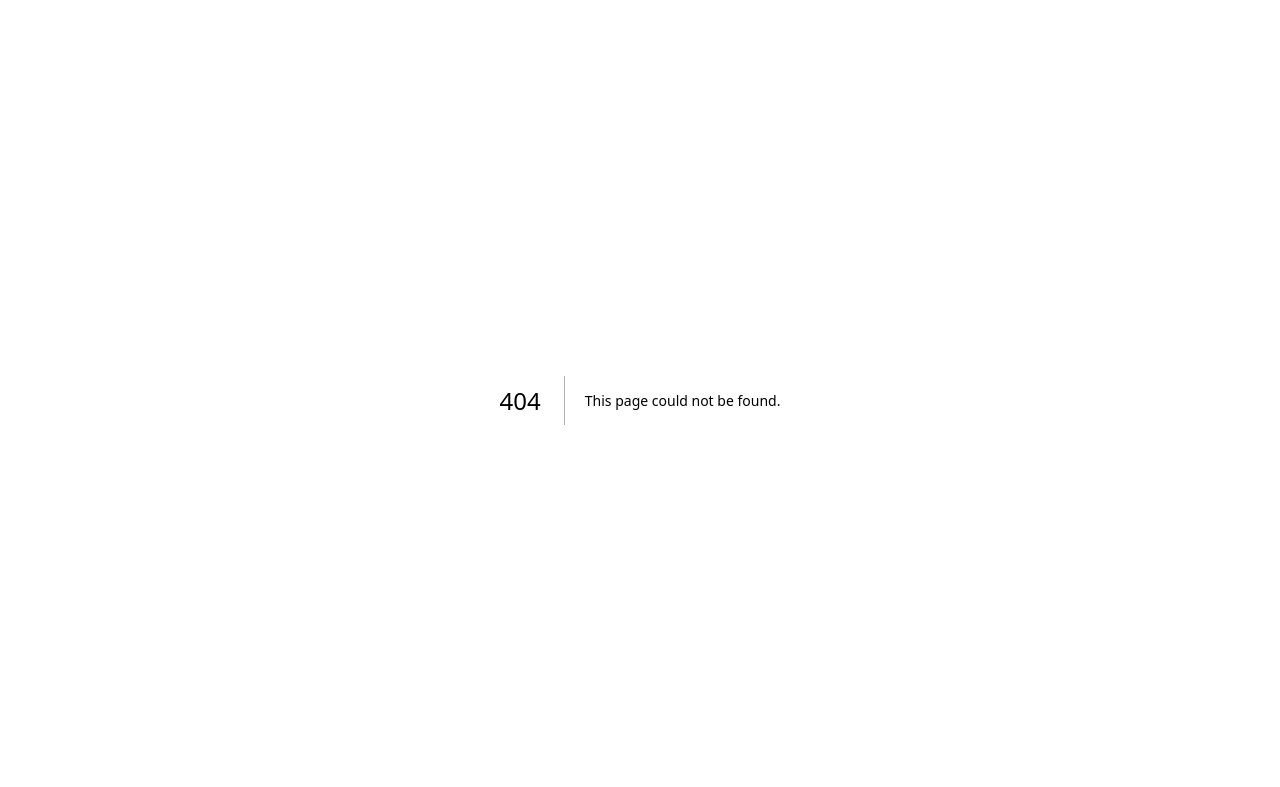
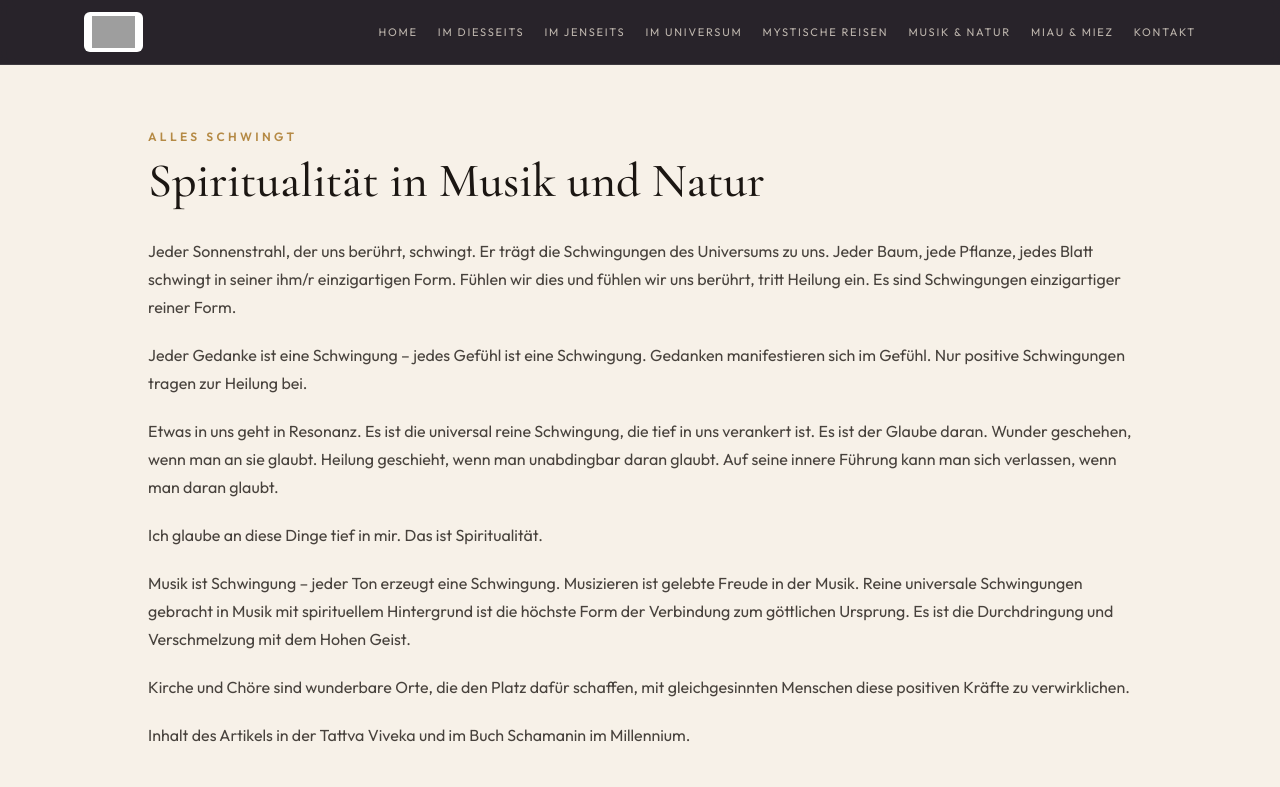
Before and after one commit to cophi-dev/tastentalente-spiritparadise, a Next.js app: page /spiritparadise/schwingung in a window 1280 px wide. Before the commit this address had no page. Shown: the top 787 px of the page. Built offline with nearby package versions, Linux system fonts and the light colour scheme; grey boxes are pictures that could not be loaded.

Commit message:
Add Universum, Reisen, and Schwingung pages

```diff
--- /dev/null
+++ b/src/app/spiritparadise/reisen/page.tsx
@@ -0,0 +1,26 @@
+import type { Metadata } from "next";
+import { Gallery } from "@/components/Gallery";
+import { galleries } from "@/data/galleries";
+
+export const metadata: Metadata = { title: "Mystische Reisen" };
+
+export default function ReisenPage() {
+  return (
+    <main className="mx-auto max-w-6xl px-5 py-16">
+      <p className="section-kicker">Mystische Reisen</p>
+      <h1 className="mt-3 font-serif text-5xl">Osterinsel Januar 2026</h1>
+      <p className="mt-4 max-w-3xl text-ink/70">
+        Länder und Kontinente in ihren Energien zu erspüren, ist einzigartig. Impressionen zwischen den Welten.
+      </p>
+      <div className="mt-10">
+        <Gallery images={galleries.osterinsel} alt="Osterinsel Januar 2026" />
+      </div>
+      <h2 className="mt-16 font-serif text-4xl">
+        Sept. 2025 Meteora u. Balkan · Sept. 2019 Tibet · magische Eiswelten Island März 2020 · Finnland Jan. 2018
+      </h2>
+      <div className="mt-8">
+        <Gallery images={galleries["andere-reisen"]} alt="Weitere Reisen" />
+      </div>
+    </main>
+  );
+}
--- /dev/null
+++ b/src/app/spiritparadise/schwingung/page.tsx
@@ -0,0 +1,50 @@
+import type { Metadata } from "next";
+import Link from "next/link";
+import { Gallery } from "@/components/Gallery";
+import { galleries } from "@/data/galleries";
+
+export const metadata: Metadata = { title: "Spiritualität in Musik und Natur" };
+
+export default function SchwingungPage() {
+  return (
+    <main className="mx-auto max-w-5xl px-5 py-16">
+      <p className="section-kicker">Alles schwingt</p>
+      <h1 className="mt-3 font-serif text-5xl">Spiritualität in Musik und Natur</h1>
+      <div className="prose-site mt-8 space-y-5">
+        <p>
+          Jeder Sonnenstrahl, der uns berührt, schwingt. Er trägt die Schwingungen des Universums zu uns. Jeder Baum,
+          jede Pflanze, jedes Blatt schwingt in seiner ihm/r einzigartigen Form. Fühlen wir dies und fühlen wir uns
+          berührt, tritt Heilung ein. Es sind Schwingungen einzigartiger reiner Form.
+        </p>
+        <p>
+          Jeder Gedanke ist eine Schwingung – jedes Gefühl ist eine Schwingung. Gedanken manifestieren sich im Gefühl.
+          Nur positive Schwingungen tragen zur Heilung bei.
+        </p>
+        <p>
+          Etwas in uns geht in Resonanz. Es ist die universal reine Schwingung, die tief in uns verankert ist. Es ist
+          der Glaube daran. Wunder geschehen, wenn man an sie glaubt. Heilung geschieht, wenn man unabdingbar daran
+          glaubt. Auf seine innere Führung kann man sich verlassen, wenn man daran glaubt.
+        </p>
+        <p>Ich glaube an diese Dinge tief in mir. Das ist Spiritualität.</p>
+        <p>
+          Musik ist Schwingung – jeder Ton erzeugt eine Schwingung. Musizieren ist gelebte Freude in der Musik. Reine
+          universale Schwingungen gebracht in Musik mit spirituellem Hintergrund ist die höchste Form der Verbindung
+          zum göttlichen Ursprung. Es ist die Durchdringung und Verschmelzung mit dem Hohen Geist.
+        </p>
+        <p>
+          Kirche und Chöre sind wunderbare Orte, die den Platz dafür schaffen, mit gleichgesinnten Menschen diese
+          positiven Kräfte zu verwirklichen.
+        </p>
+        <p>
+          Inhalt des Artikels in der Tattva Viveka und im Buch Schamanin im Millennium.
+        </p>
+      </div>
+      <div className="mt-10">
+        <Gallery images={galleries.schwingt} alt="Alles schwingt" />
+      </div>
+      <Link href="/spiritparadise" className="btn-gold mt-8">
+        Zu den Publikationen
+      </Link>
+    </main>
+  );
+}
--- /dev/null
+++ b/src/app/spiritparadise/universum/page.tsx
@@ -0,0 +1,49 @@
+import type { Metadata } from "next";
+import Link from "next/link";
+import { Gallery } from "@/components/Gallery";
+import { galleries } from "@/data/galleries";
+
+export const metadata: Metadata = { title: "Schamanin im Millennium" };
+
+export default function UniversumPage() {
+  return (
+    <main className="mx-auto max-w-6xl px-5 py-16">
+      <p className="section-kicker">Über mich im Universum</p>
+      <h1 className="mt-3 font-serif text-5xl">im Buch Schamanin im Millennium</h1>
+      <p className="mt-4 max-w-3xl text-xl text-ink/70">Reisen durch das Universum zur Erkenntnis</p>
+      <div className="prose-site mt-8 max-w-3xl space-y-5">
+        <p>
+          Meine Seelenreisen entfernen sich immer mehr vom irdischen Standpunkt aus gesehen. Dies geschieht in
+          zunehmender Beschäftigung mit schamanischem Denken und Fühlen. Jede Reise bringt eine Erkenntnis für unser
+          Leben hier auf der Erde.
+        </p>
+        <h2>Magie der Sonne</h2>
+        <p>
+          Die Kraft der Sonne ermöglicht mir die Reisen. In Verbindung mit ihr zeigen sich mir immer mehr Orte und
+          beschützende Wegbegleiter. Im Ursprung ist alles vorhanden – den Zugang dazu mögen wir derzeit als
+          menschliche Wesen wieder aktivieren. Jeder kann dies tun – die Voraussetzung ist, bereit zu sein, sich
+          gefühlsmäßig für diese Welt zu öffnen.
+        </p>
+        <h2>Seelenfabrik auf Plejadus</h2>
+        <p>
+          Es zeigt sich mir die Hohepriesterin Lara und in weiterer Verbindung werde ich mit ihr eins. Sie arbeitet
+          und wirkt auf Plejadus und ich begreife, daß mein Leben auch dort besteht. Es scheint, daß das große Ziel
+          meiner Reisen Plejadus ist. In einem großen Hauptkapitel beschreibe ich das Sein dort – die
+          Produktionsstätte für Seelen, die jenseitige Welt nach dem Tod und vor der Geburt und die Verbindung zur
+          Erde.
+        </p>
+        <p>Es ist ein einziges großes Finale.</p>
+        <p>
+          Im Begreifen und Fühlen eines Hauchs universaler Zusammenhänge fühle ich mich im All-Eins aufgehoben und
+          beschützt. Es ist das, was ich unter spiritueller Führung verstehe.
+        </p>
+      </div>
+      <div className="mt-10">
+        <Gallery images={galleries.universum} alt="Schamanin im Millennium" />
+      </div>
+      <Link href="/spiritparadise" className="btn-gold mt-8">
+        Zur Publikation
+      </Link>
+    </main>
+  );
+}
```
